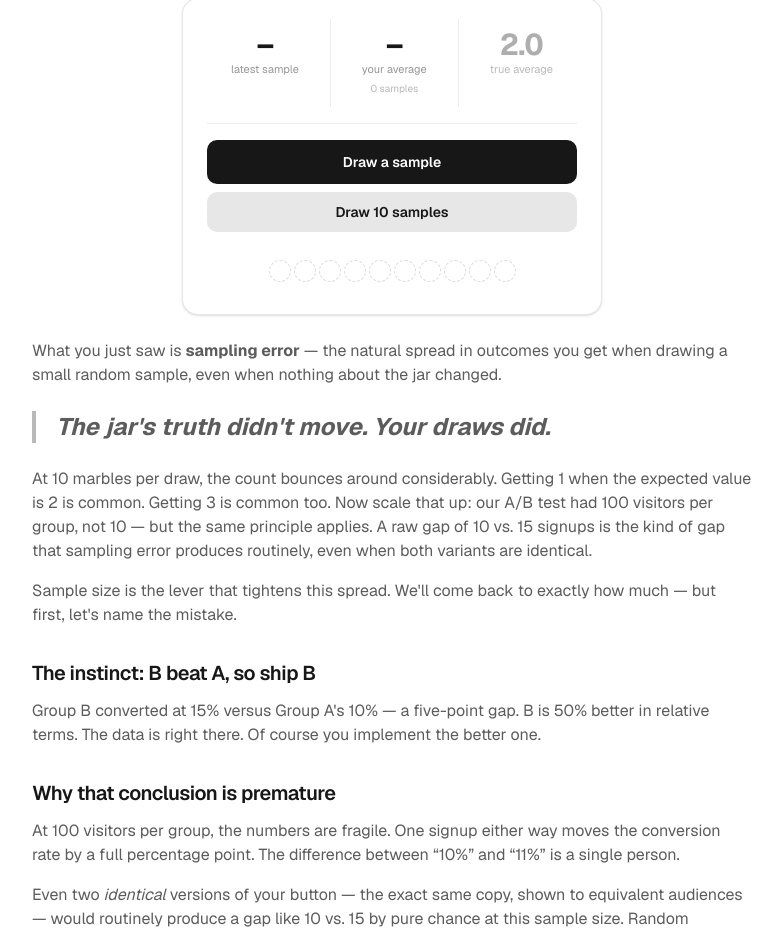
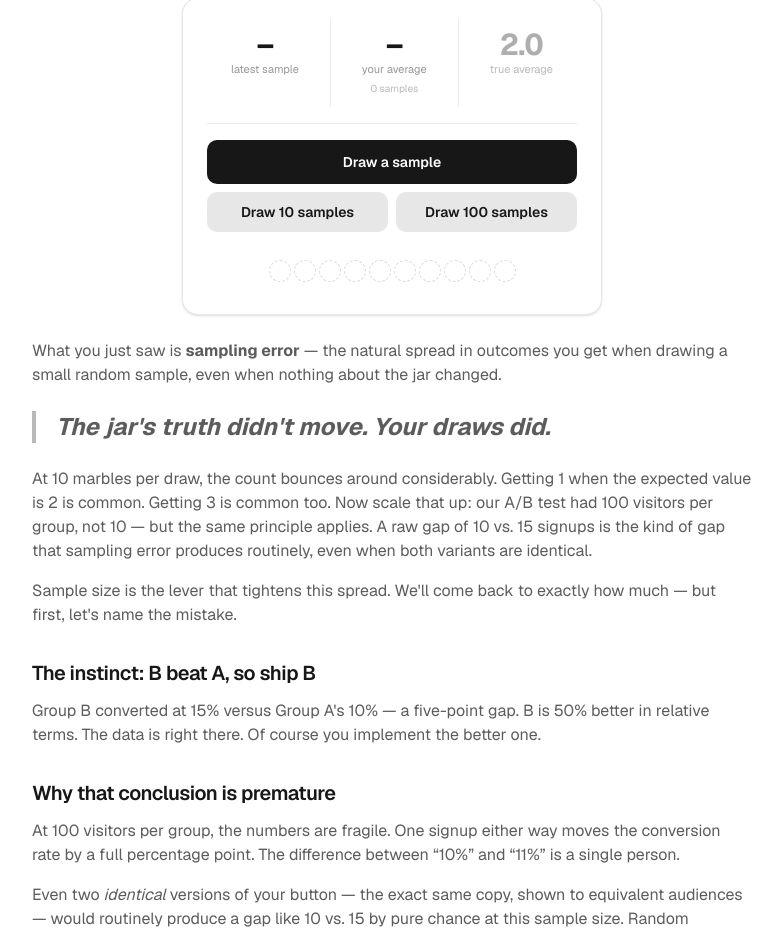
Before and after one commit to codedebugrepeat/ab-test-guide, a Next.js app: page /why-you-cant-trust-your-experiment in a window 1280 px wide. Shown: the part 1491-2425 px from the top of the page, without its empty margins (248-1030 px from the left). Built offline with nearby package versions, Linux system fonts and the light colour scheme.

Commit message:
Fix 100 samples drawing samples out of order

```diff
--- a/components/tutorial/marble-sampling-widget.tsx
+++ b/components/tutorial/marble-sampling-widget.tsx
@@ -4,6 +4,7 @@ import { useState, useRef, useEffect } from "react";
 import { drawSample, countSample, binomialMean } from "@/maths/sampling";
 import { MarbleRow } from "./marble-row";
 import { JarIllustration, WJAR_W } from "./jar-illustration";
+import { newestFirst } from "./widget-utils";
 import { N, P } from "./sampling-constants";
 const MAX_ROWS = 5;
 const FADE_DURATION = 250;
@@ -57,6 +58,7 @@ export function MarbleSamplingWidget() {
   const [liveText, setLiveText] = useState("");
   const [newestId, setNewestId] = useState<number | null>(null);
   const [isAnimating, setIsAnimating] = useState(false);
+  const [isSnapping, setIsSnapping] = useState(false);
   const fadeTimeout = useRef<ReturnType<typeof setTimeout> | null>(null);
   const bulkTimeouts = useRef<ReturnType<typeof setTimeout>[]>([]);
 
@@ -73,6 +75,7 @@ export function MarbleSamplingWidget() {
     bulkTimeouts.current = [];
     if (fadeTimeout.current) clearTimeout(fadeTimeout.current);
     setIsAnimating(false);
+    setIsSnapping(false);
     drawCount.current = 0;
     setSamples([]);
     setTotalDraws(0);
@@ -82,16 +85,37 @@ export function MarbleSamplingWidget() {
     setLiveText("Samples cleared.");
   }
 
-  function handleDraw10() {
-    const newSamples = Array.from({ length: 10 }, () => {
+  function handleDrawN(n: number) {
+    const newSamples = Array.from({ length: n }, () => {
       const id = ++drawCount.current;
       const marbles = drawSample(N, P);
       return { id, marbles, count: countSample(marbles) };
     });
 
+    const stagger = Math.round(1000 / n);
+    const snap = stagger < 50;
+
     setIsAnimating(true);
     bulkTimeouts.current.forEach(clearTimeout);
     bulkTimeouts.current = [];
+
+    if (snap) {
+      const last = newSamples[newSamples.length - 1];
+      const totalNew = newSamples.reduce((sum, s) => sum + s.count, 0);
+      setIsSnapping(true);
+      const t = setTimeout(() => {
+        setSamples(newestFirst(newSamples, MAX_ROWS).map((s) => ({ id: s.id, marbles: s.marbles })));
+        setTotalDraws(last.id);
+        setRunningSum((prev) => prev + totalNew);
+        setLatestCount(last.count);
+        setNewestId(null);
+        setLiveText(`${n} samples drawn. Showing most recent ${MAX_ROWS}.`);
+        setIsSnapping(false);
+        setIsAnimating(false);
+      }, 400);
+      bulkTimeouts.current.push(t);
+      return;
+    }
 
     newSamples.forEach((sample, index) => {
       const t = setTimeout(() => {
@@ -108,17 +132,14 @@ export function MarbleSamplingWidget() {
         setLatestCount(sample.count);
         setLiveText(`Sample ${sample.id}: ${sample.count} out of ${N} green.`);
 
-        const ft = setTimeout(
-          () => setSamples((s) => s.filter((r) => !r.fading)),
-          FADE_DURATION
-        );
+        const ft = setTimeout(() => setSamples((s) => s.filter((r) => !r.fading)), FADE_DURATION);
         bulkTimeouts.current.push(ft);
 
         if (index === newSamples.length - 1) {
           const done = setTimeout(() => setIsAnimating(false), 800);
           bulkTimeouts.current.push(done);
         }
-      }, index * 100);
+      }, index * stagger);
 
       bulkTimeouts.current.push(t);
     });
@@ -210,12 +231,20 @@ export function MarbleSamplingWidget() {
           {/* Secondary row */}
           <div className="flex items-center gap-2">
             <button
-              onClick={handleDraw10}
+              onClick={() => handleDrawN(10)}
               disabled={isAnimating}
               aria-label="Draw 10 samples at once"
               className="flex-1 rounded-[10px] bg-foreground/10 py-2.5 text-sm font-semibold text-foreground transition-opacity hover:opacity-80 active:opacity-65 disabled:opacity-40"
             >
               Draw 10 samples
+            </button>
+            <button
+              onClick={() => handleDrawN(100)}
+              disabled={isAnimating}
+              aria-label="Draw 100 samples at once"
+              className="flex-1 rounded-[10px] bg-foreground/10 py-2.5 text-sm font-semibold text-foreground transition-opacity hover:opacity-80 active:opacity-65 disabled:opacity-40"
+            >
+              Draw 100 samples
             </button>
             {totalDraws > 0 && (
               <button
@@ -234,7 +263,7 @@ export function MarbleSamplingWidget() {
         <div aria-live="polite" className="sr-only">{liveText}</div>
 
         {/* Sample rows */}
-        <div className="flex flex-col items-center">
+        <div className={`flex flex-col items-center transition-opacity duration-200 ${isSnapping ? "opacity-20" : "opacity-100"}`}>
           {samples.length === 0 ? (
             <div className="flex justify-center gap-[3px] py-3">
               {Array.from({ length: N }, (_, i) => (
--- /dev/null
+++ b/components/tutorial/widget-utils.ts
@@ -0,0 +1,7 @@
+/**
+ * Returns the most recent `maxRows` items from `rows`, ordered newest-first.
+ * Rows are assumed to be in generation order (oldest index 0, newest last).
+ */
+export function newestFirst<T>(rows: T[], maxRows: number): T[] {
+  return rows.slice(-maxRows).reverse();
+}
```
Also changed, not shown: 1 other file (tests, documents, lock files or other folders).
